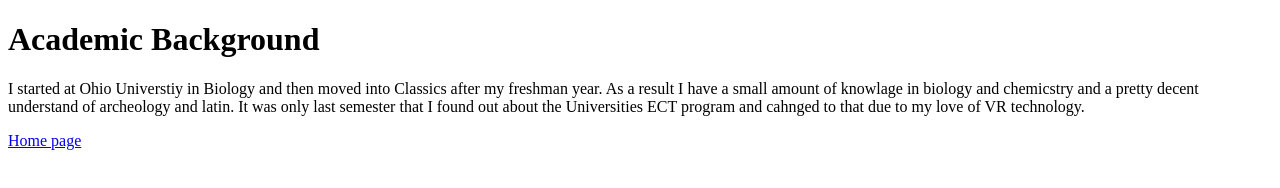
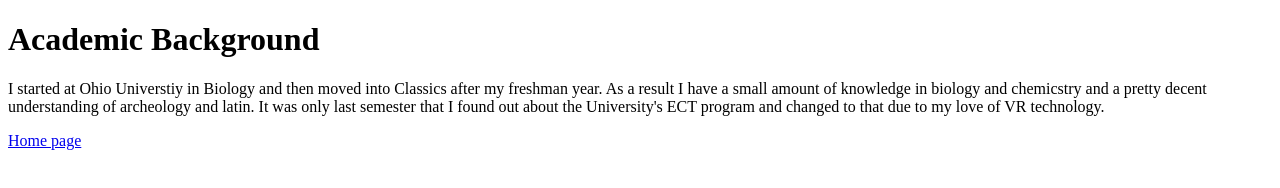
Before and after one commit to MDK-OU/About-me-Project, a plain HTML site: page Academicbackground.html in a window 1280 px wide. Drawn offline with Linux system fonts and the light colour scheme.

Commit message:
Fixed Spelling mistakes

```diff
--- a/Academicbackground.html
+++ b/Academicbackground.html
@@ -9,7 +9,7 @@
 <body>
     <h1> Academic Background </h1>
     <p>
-        I started at Ohio Universtiy in Biology and then moved into Classics after my freshman year. As a result I have a small amount of knowlage in biology and chemicstry and a pretty decent understand of archeology and latin. It was only last semester that I found out about the Universities ECT program and cahnged to that due to my love of VR technology.
+        I started at Ohio Universtiy in Biology and then moved into Classics after my freshman year. As a result I have a small amount of knowledge in biology and chemicstry and a pretty decent understanding of archeology and latin. It was only last semester that I found out about the University's ECT program and changed to that due to my love of VR technology.
     </p>
     <div>
         <a href="index.html"> Home page </a>
```
